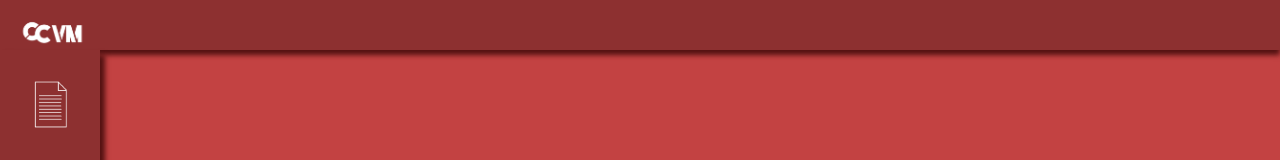
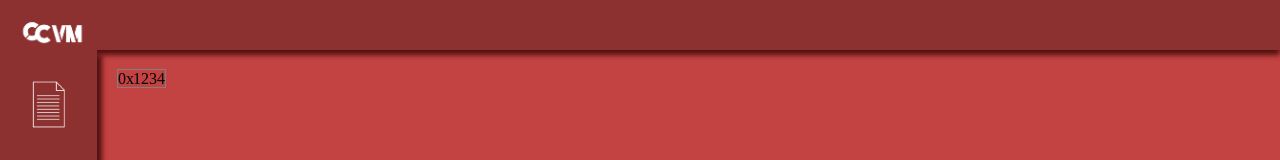
Before and after one commit to CCodeCommunity/CWD, a plain HTML site: page index.html in a window 1280 px wide. Shown: the top 160 px of the page. Drawn offline with Linux system fonts and the light colour scheme.

Commit message:
started memory view cells

```diff
--- a/index.html
+++ b/index.html
@@ -18,7 +18,13 @@
 				<div class="menu-item" id="info"></div>
 				<div class="menu-item" id="settings"></div>
 			</div>
-			<div id="view-area"></div>
+
+			<div id="view-area">
+				<span class="memory-cell">
+					<span class="memory-prefix">0x</span>
+					<span class="memory-content">1234</span>
+				</span>
+			</div>
 		</div>
 
 		<div id="footer">Version 1.0.0</div>
--- a/style.css
+++ b/style.css
@@ -54,6 +54,7 @@ body {
 #view-area {
 	width: calc(100vw - 100px);
 	background-color: var(--secondairy-color);
+	padding: 20px;
 }
 
 .menu-item {
@@ -113,3 +114,13 @@ body {
 	background-repeat: no-repeat;
 	background-size: cover;
 }
+
+.memory-prefix {
+	white-space: nowrap;
+	margin-right: -5px;
+}
+
+.memory-cell {
+	border: 1px solid gray;
+	color: black;
+}
```
